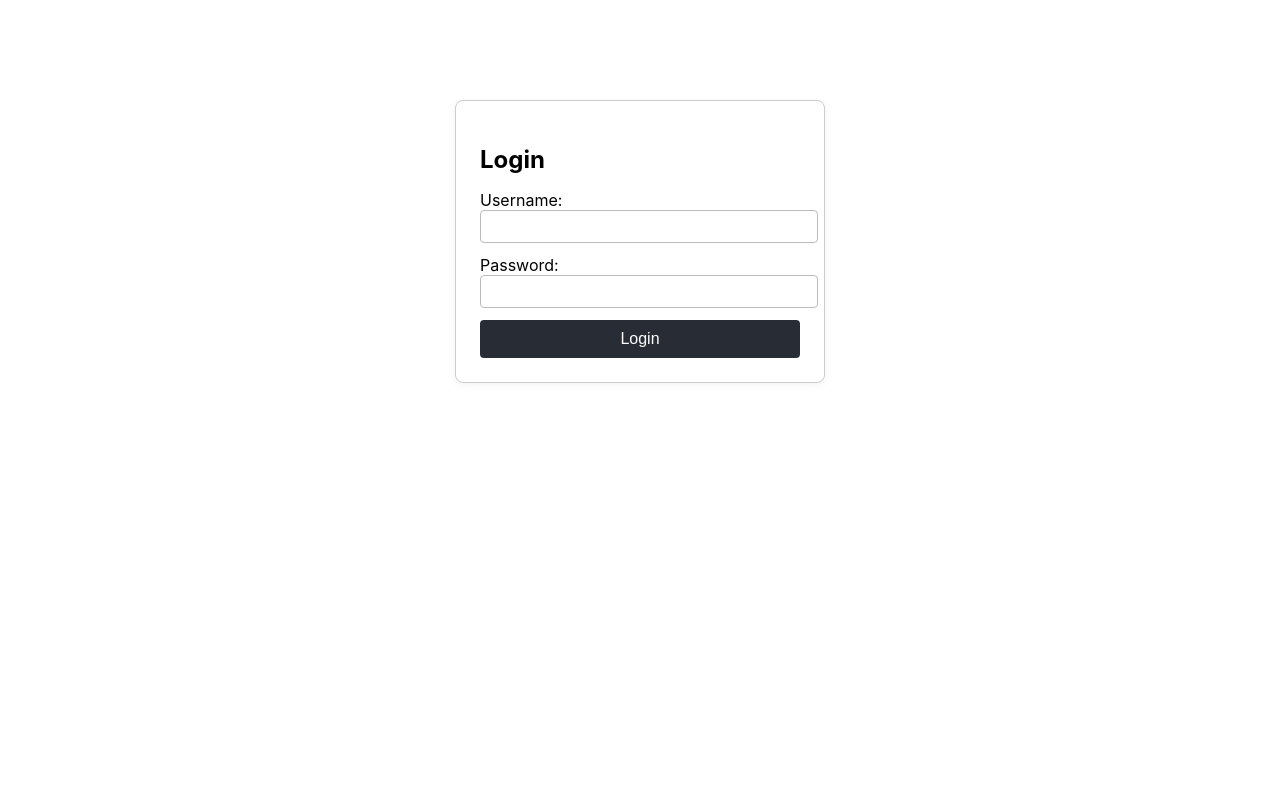
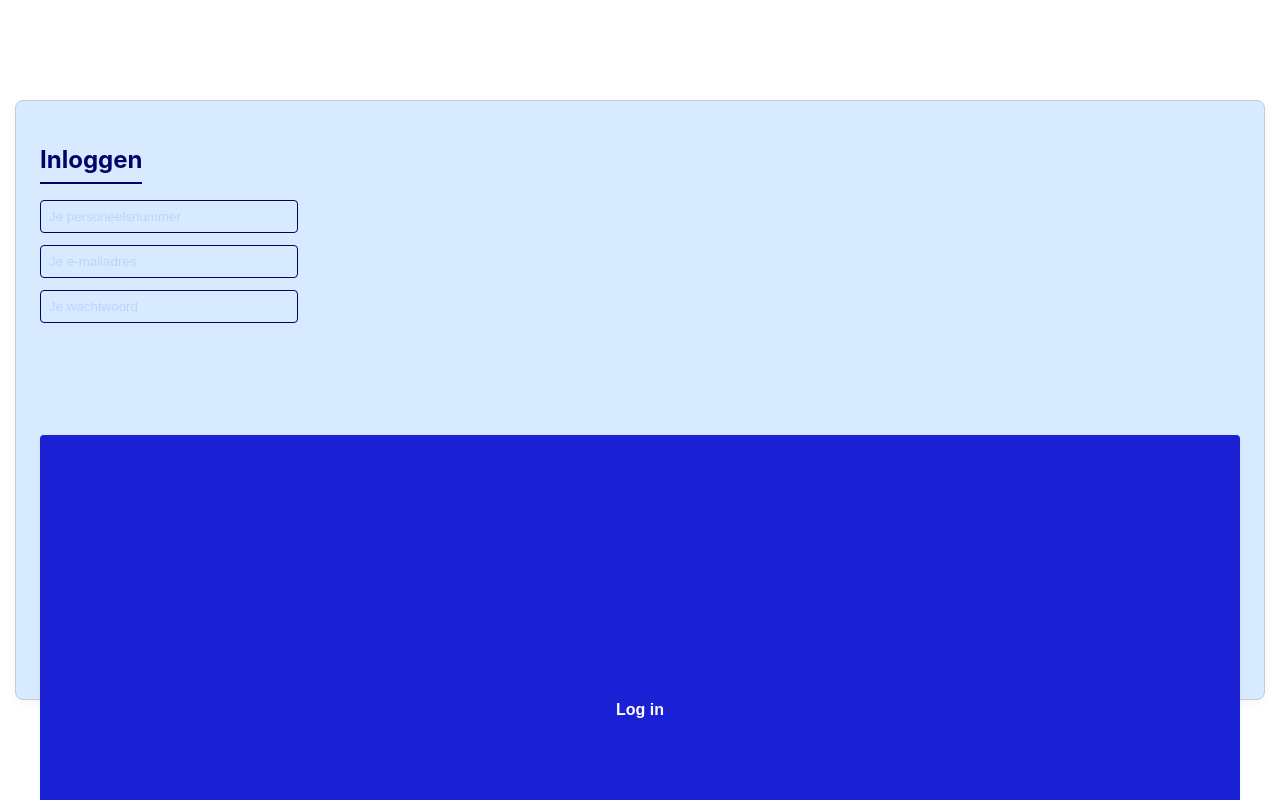
Before and after one commit to ichishihoness/dummy-jdb-app-intro, a React (Create React App) app: page / in a window 1280 px wide. Shown: the top 800 px of the page. Built offline with nearby package versions, Linux system fonts and the light colour scheme.

Commit message:
login page update

```diff
--- a/src/components/LoginPage.tsx
+++ b/src/components/LoginPage.tsx
@@ -6,42 +6,50 @@ interface LoginPageProps {
 }
 
 const LoginPage: React.FC<LoginPageProps> = ({ onLogin }) => {
-  const [username, setUsername] = useState('');
-  const [password, setPassword] = useState('');
+  const [personeelsnummer, setPersoneelsnummer] = useState('');
+  const [email, setEmail] = useState('');
+  const [wachtwoord, setWachtwoord] = useState('');
 
   const handleSubmit = (e: React.FormEvent) => {
     e.preventDefault();
-    onLogin(username, password);
+    onLogin(personeelsnummer, wachtwoord);
   };
 
   return (
+    <div className="login-bg">
       <div className="login-container">
-      <h2>Login</h2>
+        <h2>Inloggen</h2>
         <form onSubmit={handleSubmit}>
         <div>
-          <label>
-            Username:
             <input
             type="text"
-              value={username}
-              onChange={e => setUsername(e.target.value)}
+            value={personeelsnummer}
+            onChange={e => setPersoneelsnummer(e.target.value)}
             required
+            placeholder="Je personeelsnummer"
             />
-          </label>
         </div>
         <div>
-          <label>
-            Password:
+            <input
+            type="email"
+            value={email}
+            onChange={e => setEmail(e.target.value)}
+            required
+            placeholder="Je e-mailadres"
+            />
+        </div>
+        <div>
             <input
             type="password"
-              value={password}
-              onChange={e => setPassword(e.target.value)}
+            value={wachtwoord}
+            onChange={e => setWachtwoord(e.target.value)}
             required
+            placeholder="Je wachtwoord"
             />
-          </label>
         </div>
-        <button type="submit">Login</button>
+        <button className="login-container button">Log in</button>
         </form>
+      </div>
     </div>
   );
 };
--- a/src/styling/LoginPage.css
+++ b/src/styling/LoginPage.css
@@ -1,24 +1,40 @@
 .login-container {
-  max-width: 320px;
+  width: 1200px;
+  height: 550px;
   margin: 100px auto;
   padding: 24px;
   border: 1px solid #ccc;
   border-radius: 8px;
-  background: #fff;
+  background: #D8EAFF;
   box-shadow: 0 2px 8px rgba(0,0,0,0.05);
 }
 
 .login-container h2 {
   margin-bottom: 16px;
+  border-bottom: 2px solid #000369;
+  padding-bottom: 8px;
+  display: inline-block;
+}
+
+.login-bg, .login-bg * {
+  color: #000369;
 }
 
 .login-container input[type="text"],
-.login-container input[type="password"] {
-  width: 100%;
+.login-container input[type="password"],
+.login-container input[type="email"] {
+  width: 20%;
   padding: 8px;
   margin-bottom: 12px;
-  border: 1px solid #bbb;
+  border: 1px solid #000369;
   border-radius: 4px;
+  background-color: #D8EAFF;
+  color: #000369;
+}
+
+.login-container input::placeholder {
+  color: #C1D2FA;
+  opacity: 1;
 }
 
 .login-container button {
@@ -35,3 +51,30 @@
 .login-container button:hover {
   background: #444b58;
 }
+
+.login-bg {
+  min-height: 100vh;
+  background: white;
+  display: flex;
+  align-items: center;
+  justify-content: center;
+}
+
+.login-container button {
+  width: 100%;
+  padding: 10px;
+  background: #1B21D4;
+  color: #fff;
+  border: none;
+  border-radius: 4px;
+  font-size: 1rem;
+  font-weight: bold;
+  cursor: pointer;
+  box-shadow: 0 2px 4px rgba(25, 118, 210, 0.1);
+  transition: background 0.2s, box-shadow 0.2s;
+}
+
+.login-container button:hover {
+  background: #1251a3;
+  box-shadow: 0 4px 8px rgba(25, 118, 210, 0.15);
+}
```
Also changed, not shown: 1 other file (tests, documents, lock files or other folders). Lines whose indentation alone changed are shown as unchanged.
